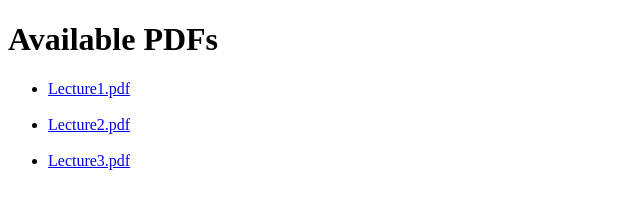
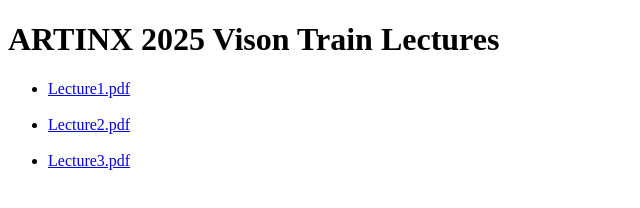
Before and after one commit to ARTINX/2025-Vision-Train-Lecture, a plain HTML site: page index.html in a window 1280 px wide. Shown: the whole page, without its empty margins (0-640 px from the left). Drawn offline with Linux system fonts and the light colour scheme.

Commit message:
deploy: ea0018c1bd732062a1203ce4c708f1c18fe4cb5d

```diff
--- a/index.html
+++ b/index.html
@@ -7,7 +7,7 @@
   <title>ARTINX 2025 Vison Train Lectures</title>
 </head>
 <body>
-  <h1>Available PDFs</h1>
+  <h1>ARTINX 2025 Vison Train Lectures</h1>
   <ul>
 <li><a href="./Lecture1.pdf">Lecture1.pdf</a></li>
 <br/>
```
Also changed, not shown: 3 other files.
